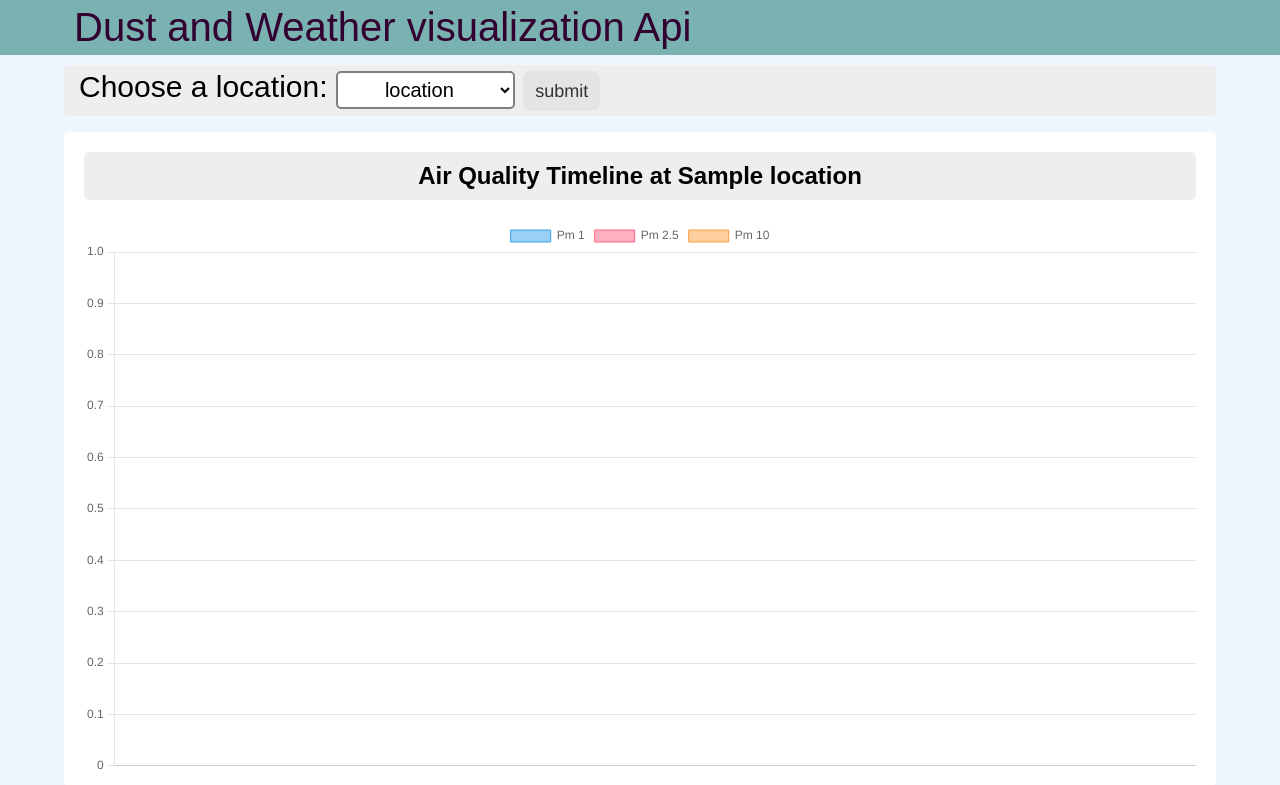
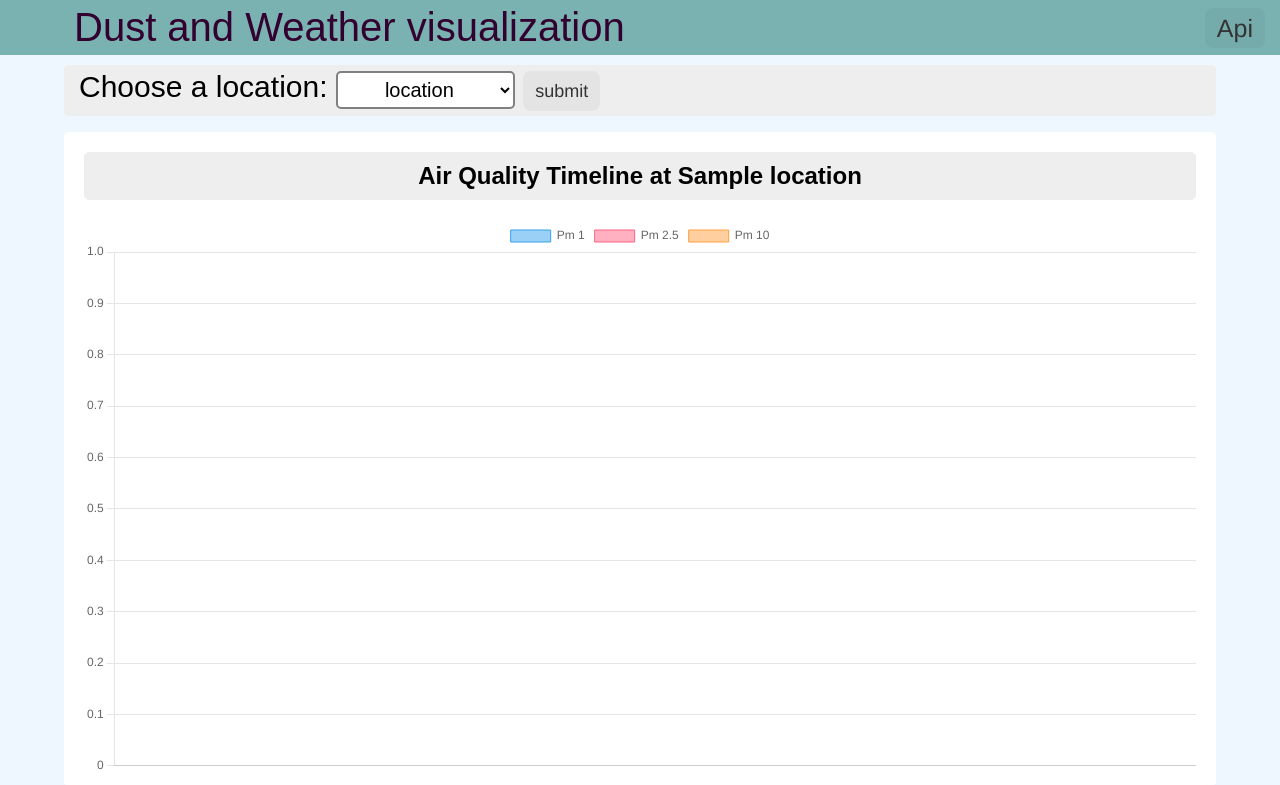
Before and after one commit to Nuafah/DustNWeatherAPI, a Django app: template dustnweatherapi/templates/index.html in a window 1280 px wide. Shown: the top 785 px of the page. Run offline with Django 5.2, Linux system fonts and the light colour scheme; the template is opened without the code that fills it: most values are stand-ins (such as "Sample title", 1, 10 or a date in 2020).

Commit message:
add link to api

```diff
--- a/dustnweatherapi/static/page/styles.css
+++ b/dustnweatherapi/static/page/styles.css
@@ -20,6 +20,40 @@ body {
 
 .Topic a:hover {
     color:white
+}
+
+.Topic .api {
+    float: right;
+    margin-top: 3px;
+    margin-right:15px;
+}
+
+.Topic .api a {
+    background-color: rgba(51, 51, 51, 0.05);
+    border-radius: 8px;
+    border-width: 0;
+    color: #333333;
+    cursor: pointer;
+    display: inline-block;
+    font-family: "Haas Grot Text R Web", "Helvetica Neue", Helvetica, Arial, sans-serif;
+    font-size: 25px;
+    font-weight: 500;
+    line-height: 20px;
+    list-style: none;
+    margin: 0;
+    padding: 10px 12px;
+    text-align: center;
+    transition: all 200ms;
+    vertical-align: baseline;
+    white-space: nowrap;
+    user-select: none;
+    -webkit-user-select: none;
+    touch-action: manipulation;
+}
+
+.Topic .api a:hover {
+    background-color: gray;
+    color:white;
 }
 
 .choice-select{
--- a/dustnweatherapi/templates/detail.html
+++ b/dustnweatherapi/templates/detail.html
@@ -12,8 +12,10 @@
 </head>
 <body>
     <div class="Topic">
-        <a href="/"> Dust and Weather visualization Api</a>
-        <!-- set api location  -->
+        <a href="/"> Dust and Weather visualization</a>
+        <div class="api">
+            <a href="/api/">Api</a>
+        </div>
     </div>
     <form method="POST" action="{% url 'index' %}">
         {% csrf_token %}
--- a/dustnweatherapi/templates/index.html
+++ b/dustnweatherapi/templates/index.html
@@ -12,8 +12,10 @@
 </head>
 <body>
     <div class="Topic">
-        <a href="/"> Dust and Weather visualization Api</a>
-        <!-- set api location  -->
+        <a href="/"> Dust and Weather visualization</a>
+        <div class="api">
+            <a href="/api/">Api</a>
+        </div>
     </div>
     <form method="POST" action="{% url 'index' %}">
         {% csrf_token %}
```
